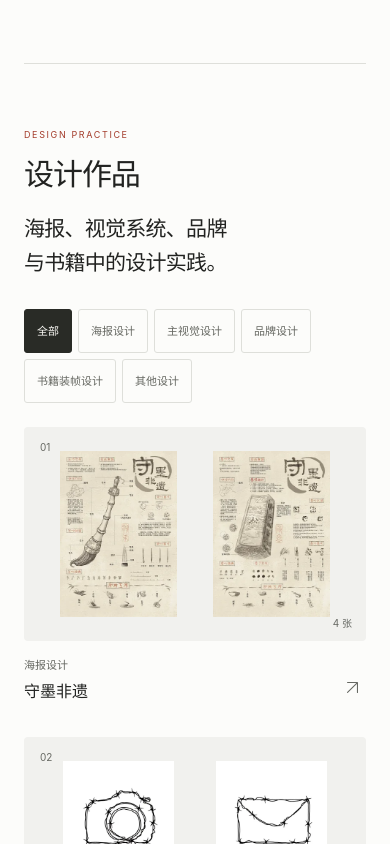
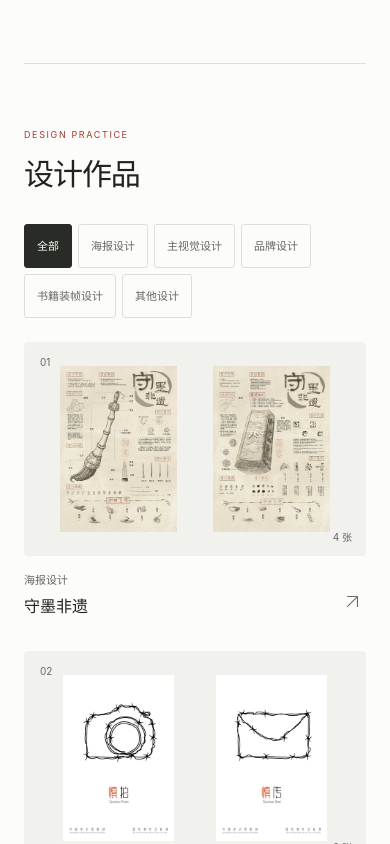
Before and after one commit to Dinnrm/Dinnrm.github.io, a React (Vite) app: page / in a window 390 px wide. Shown: the part 2860-3704 px from the top of the page. Built offline with nearby package versions, Linux system fonts and the light colour scheme.

Commit message:
Remove oversized introduction from work index

```diff
--- a/src/components/DesignCollection.jsx
+++ b/src/components/DesignCollection.jsx
@@ -10,7 +10,7 @@ export default function DesignCollection({ lang, filter, setFilter, navigate })
 
   return (
     <section id="works" className="content-section section-shell" aria-labelledby="works-title">
-      <div className="section-heading work-index-heading"><div><p className="section-label">Design practice</p><h2 id="works-title">{t.worksTitle}</h2></div><p className="section-note">{t.projectsNote}</p></div>
+      <div className="section-heading work-index-heading"><div><p className="section-label">Design practice</p><h2 id="works-title">{t.worksTitle}</h2></div></div>
       <div className="work-filters" role="group" aria-label={t.filterLabel}>
         <button className={filter === 'all' ? 'is-selected' : ''} aria-pressed={filter === 'all'} onClick={() => setFilter('all')}>{t.all}</button>
         {designWorks.map(work => <button key={work.id} className={filter === work.id ? 'is-selected' : ''} aria-pressed={filter === work.id} onClick={() => setFilter(work.id)}>{en ? work.titleEn : work.title}</button>)}
--- a/src/styles.css
+++ b/src/styles.css
@@ -341,7 +341,6 @@ img { -webkit-user-drag: none; -webkit-touch-callout: none; user-select: none; }
 
 /* Reference-inspired editorial composition, using only supplied artwork. */
 .work-index-heading { align-items: start; margin-bottom: 44px; }
-.work-index-heading .section-note { max-width: 530px; font-size: clamp(22px, 2.4vw, 32px); color: var(--ink); line-height: 1.5; letter-spacing: -.035em; text-wrap: balance; }
 .work-card-grid { display: grid; grid-template-columns: repeat(2, minmax(0, 1fr)); gap: 44px 28px; }
 .work-preview-card { min-width: 0; }
 .work-preview-link { display: block; height: 100%; border-radius: 4px; }
@@ -395,7 +394,6 @@ img { -webkit-user-drag: none; -webkit-touch-callout: none; user-select: none; }
 }
 @media (max-width: 767px) {
   .work-index-heading { gap: 18px; margin-bottom: 30px; }
-  .work-index-heading .section-note { max-width: 28ch; font-size: 21px; line-height: 1.6; }
   .work-card-grid { grid-template-columns: 1fr; gap: 32px; }
   .work-cover { --cover-inset: 24px; }
   .work-cover-artworks { gap: 12px; }
```
Also changed, not shown: 2 other files (tests, documents, lock files or other folders).
